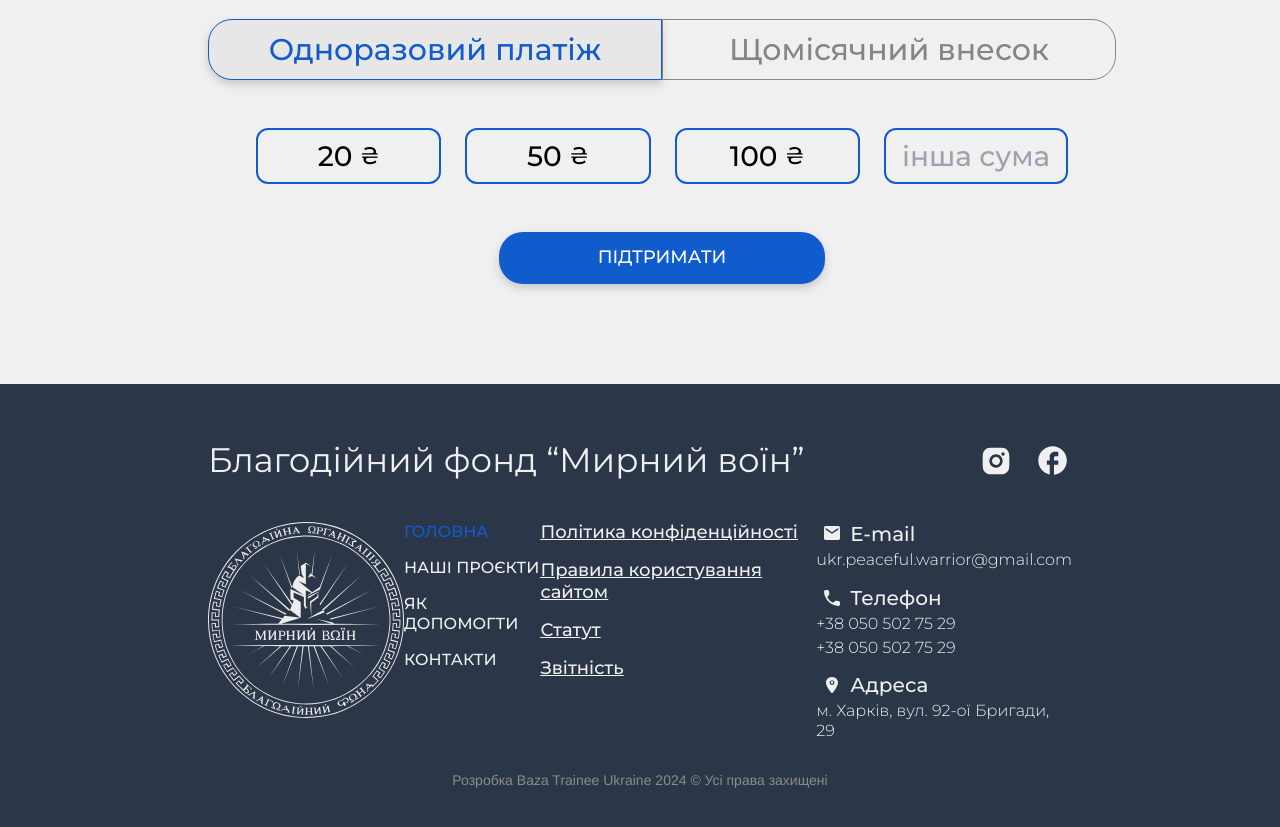
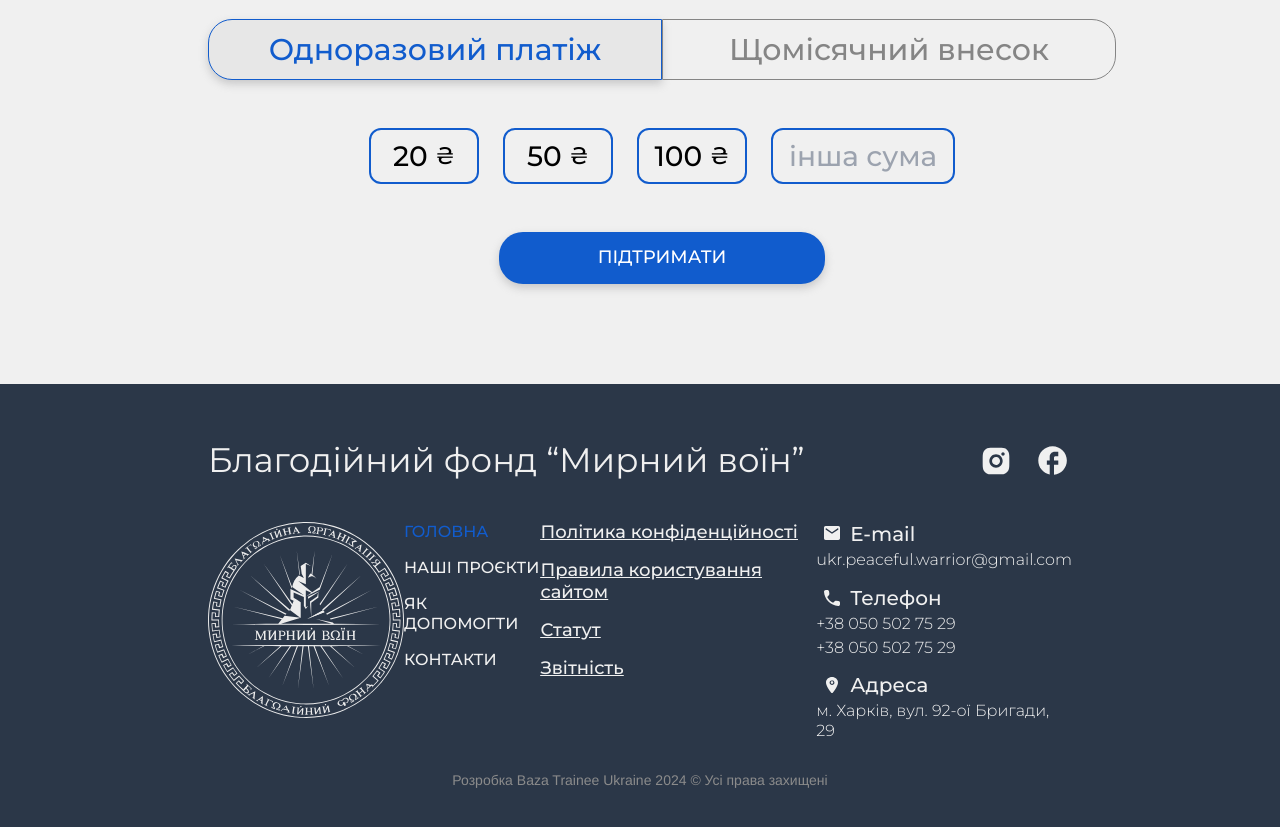
Before and after one commit to baza-trainee/peaceful-warrior-foundation, a Next.js app: page / in a window 1280 px wide. Shown: the part 3660-4487 px from the top of the page. Built offline with nearby package versions, Linux system fonts and the light colour scheme; a web font is replaced by a local one.

Commit message:
add: sum style laptop

```diff
--- a/src/sections/about/SupportUs/SupportUs.tsx
+++ b/src/sections/about/SupportUs/SupportUs.tsx
@@ -115,7 +115,7 @@ const SupportUs = ({}: SupportUsProps) => {
             ))}
           </div>
           {/* Donate amount */}
-          <div className="flex flex-col justify-center gap-y-[20px] text-l font-medium leading-8 tablet:flex-row tablet:tablet:gap-x-6 tablet:px-12 tablet:text-xl">
+          <div className="flex flex-col justify-center gap-y-[20px] text-l font-medium leading-8 tablet:flex-row tablet:gap-x-6 tablet:px-12 tablet:text-xl laptop:px-[161px]">
             <div className="flex flex-1 gap-x-4 tablet:gap-x-6">
               {paymentAmountData.map((el, index) => (
                 <div
```
